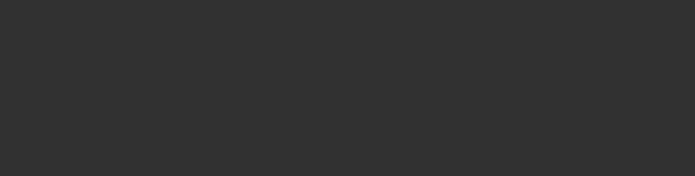
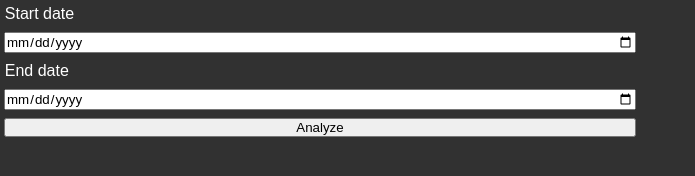
Before and after one commit to luimu64/bitcoin-analysis-tool, a plain HTML site: page index.html in a window 1280 px wide. Shown: the whole page, without its empty margins (0-695 px from the left). Drawn offline with Linux system fonts and the light colour scheme.

Commit message:
form and scripts

```diff
--- a/algorithms/BestTimeToSellAndBuy.js
+++ b/algorithms/BestTimeToSellAndBuy.js
@@ -0,0 +1,5 @@
+const BestTimeToSellAndBuy = () => {
+    return null;
+}
+
+export default BestTimeToSellAndBuy;
--- a/algorithms/HighestTradingValue.js
+++ b/algorithms/HighestTradingValue.js
@@ -0,0 +1,5 @@
+const HighestTradingValue = () => {
+    return null;
+}
+
+export default HighestTradingValue;
--- a/algorithms/LongestDownwardTrend.js
+++ b/algorithms/LongestDownwardTrend.js
@@ -0,0 +1,5 @@
+const LongestDownwardTrend = () => {
+    return null;
+}
+
+export default LongestDownwardTrend;
--- a/index.html
+++ b/index.html
@@ -3,6 +3,7 @@
 
 <head>
     <meta charset="UTF-8">
+    <base href=".">
     <meta http-equiv="X-UA-Compatible" content="IE=edge">
     <meta name="viewport" content="width=device-width, initial-scale=1.0">
     <link rel="stylesheet" href="styles.css" type="text/css">
@@ -10,7 +11,25 @@
 </head>
 
 <body>
-
+    <form id="data_range_form" onsubmit="">
+        <label>Start date</label>
+        <input type="date" name="start_date">
+        <label>End date</label>
+        <input type="date" name="end_date">
+        <input type="submit" value="Analyze">
+    </form>
+    <div id="data_range_results"></div>
 </body>
 
+<script type="module">
+    import LongestDownwardTrend from './algorithms/LongestDownwardTrend.js'
+    import HighestTradingValue from './algorithms/HighestTradingValue.js'
+    import BestTimeToSellAndBuy from './algorithms/BestTimeToSellAndBuy.js'
+
+    document.getElementById("data_range_form").addEventListener("submit", function (e) {
+        e.preventDefault();
+    })
+
+</script>
+
 </html>
--- a/styles.css
+++ b/styles.css
@@ -1,3 +1,23 @@
+* {
+    margin: 0;
+    padding: 0;
+    font-family: sans-serif;
+}
+
 body {
     background-color: rgb(49, 49, 49);
 }
+
+label {
+    color: white;
+}
+
+#data_range_form {
+    display: flex;
+    flex-direction: column;
+    max-width: 50%;
+}
+
+#data_range_form > * {
+    margin: 0.3em;
+}
```
